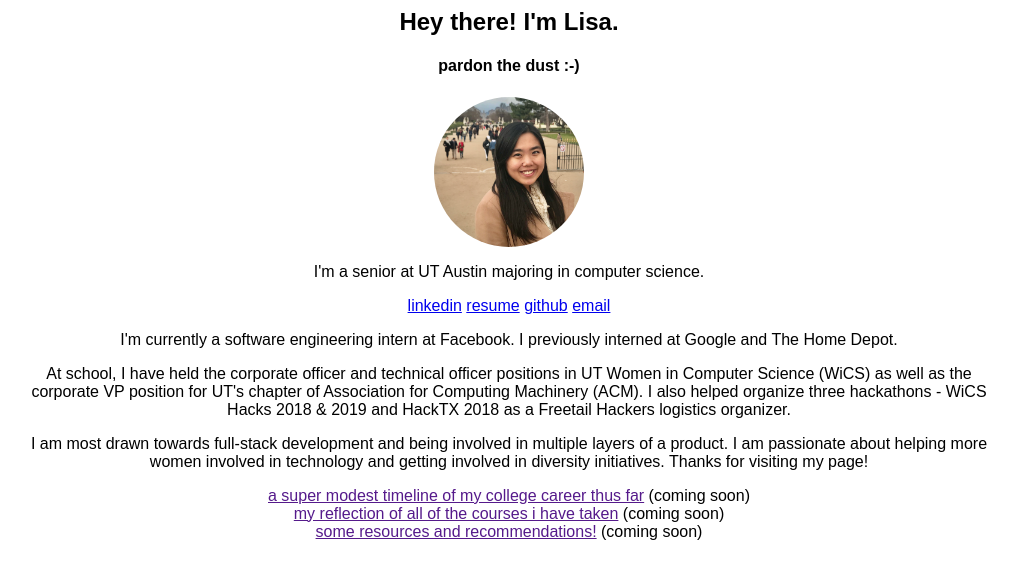
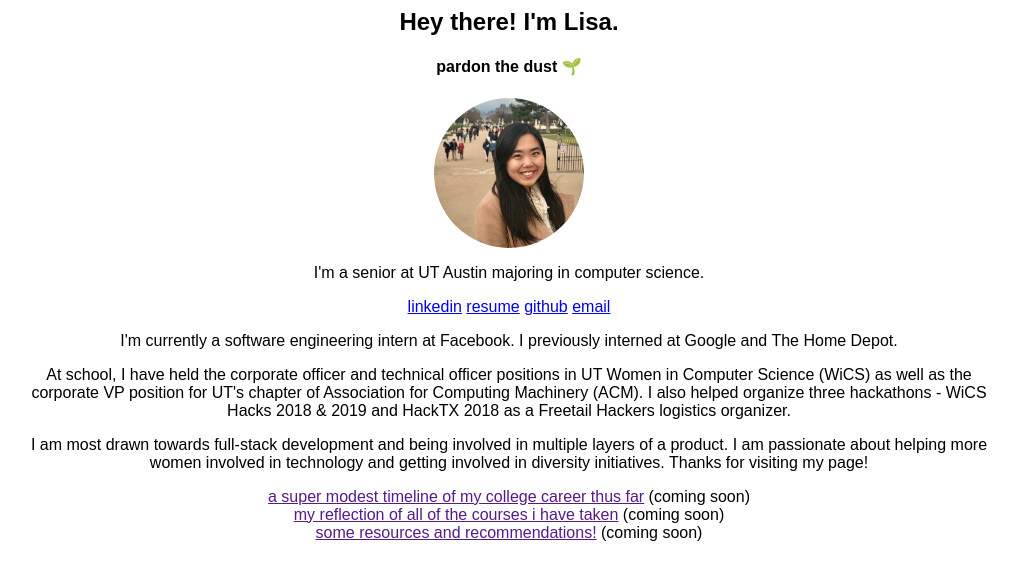
Before and after one commit to lisa-yu/lisa-yu.github.io, a plain HTML site: page index.html in a window 1280 px wide. Shown: the whole page, without its empty margins (131-1149 px from the left). Drawn offline with Linux system fonts and the light colour scheme.

Commit message:
added sprout

```diff
--- a/index.html
+++ b/index.html
@@ -10,7 +10,7 @@
 
   <body>
     <h2>Hey there! I'm Lisa.</h2>
-    <h4>pardon the dust :-)</h4>
+    <h4>pardon the dust &#127793;</h4>
     <img src="resources/closeup.jpg" >
     <p>I'm a senior at UT Austin majoring in computer science.</p>
     <a href='https://www.linkedin.com/in/lisa-yu'>linkedin</a>
```
